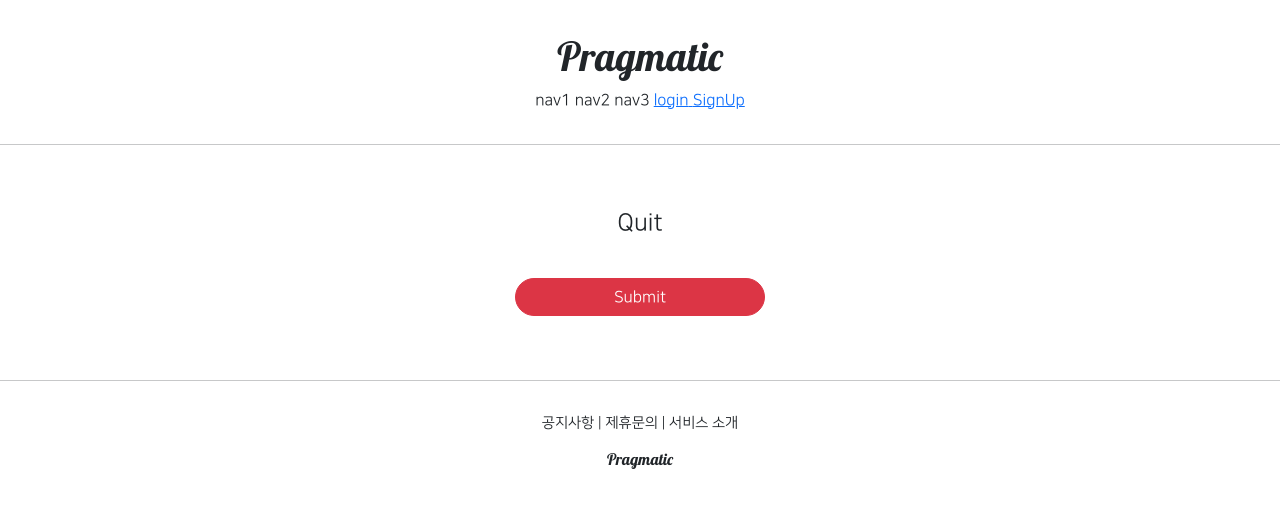
After one commit to Lumieres/pragmatic, a Django app: template accountapp/templates/accountapp/delete.html in a window 1280 px wide. The commit adds this page. Shown: the top 508 px of the page. Run offline with Django 4.2, Linux system fonts and the light colour scheme; the template is opened without the code that fills it, so the values that code supplies are empty; some libraries are stand-ins or nearby versions.

Commit message:
django course 26 commit

```diff
--- /dev/null
+++ b/accountapp/templates/accountapp/delete.html
@@ -0,0 +1,15 @@
+{% extends 'base.html' %}
+
+{% block content %}
+
+<div style="text-align: center; max-width: 500px; margin: 4rem auto">
+    <div class="mb-4">
+        <h4>Quit</h4>
+    </div>
+    <form action="{% url 'accountapp:delete' pk=user.pk %}" method="post">
+        {% csrf_token %}
+        <input type="submit" class="btn btn-danger rounded-pill col-6 mt-3">
+    </form>
+</div>
+
+{% endblock %}
--- a/accountapp/templates/accountapp/detail.html
+++ b/accountapp/templates/accountapp/detail.html
@@ -18,6 +18,11 @@
                 Change Info
             </p>
         </a>
+        <a href="{% url 'accountapp:delete' pk=user.pk %}">
+            <p>
+                Quit
+            </p>
+        </a>
         {% endif %}
 
     </div>
--- a/accountapp/urls.py
+++ b/accountapp/urls.py
@@ -6,6 +6,7 @@ from accountapp.views import (
     AccountCreateView,
     AccountDetailView,
     AccountUpdateView,
+    AccountDeleteView,
 )
 
 app_name = "accountapp"
@@ -19,4 +20,5 @@ urlpatterns = [
     path('create/', AccountCreateView.as_view(), name='create'),
     path("detail/<int:pk>", AccountDetailView.as_view(), name="detail"),
     path("update/<int:pk>", AccountUpdateView.as_view(), name="update"),
+    path("delete/<int:pk>", AccountDeleteView.as_view(), name="delete"),
 ]
--- a/templates/header.html
+++ b/templates/header.html
@@ -10,6 +10,9 @@
         <a href="{% url 'accountapp:login' %}?next={{ request.path }}">
             <span>login</span>
         </a>
+        <a href="{% url 'accountapp:create' %}">
+            <span>SignUp</span>
+        </a>
         {% else %}
         <a href="{% url 'accountapp:detail' pk=user.pk %}">
             <span>MyPage</span>
```
Also changed, not shown: accountapp/views.py (+7 -1 lines).
